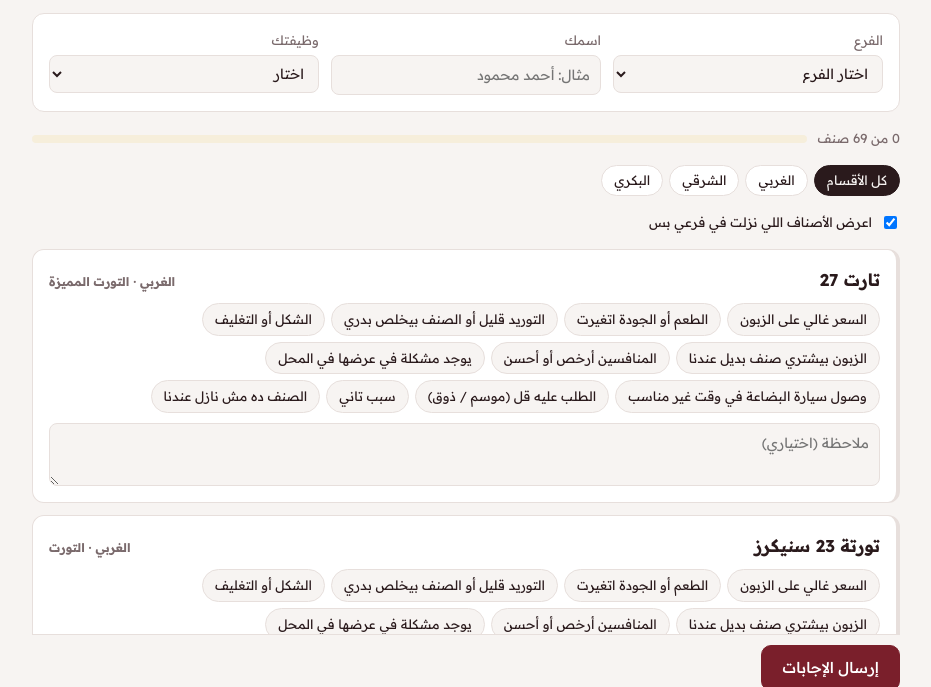
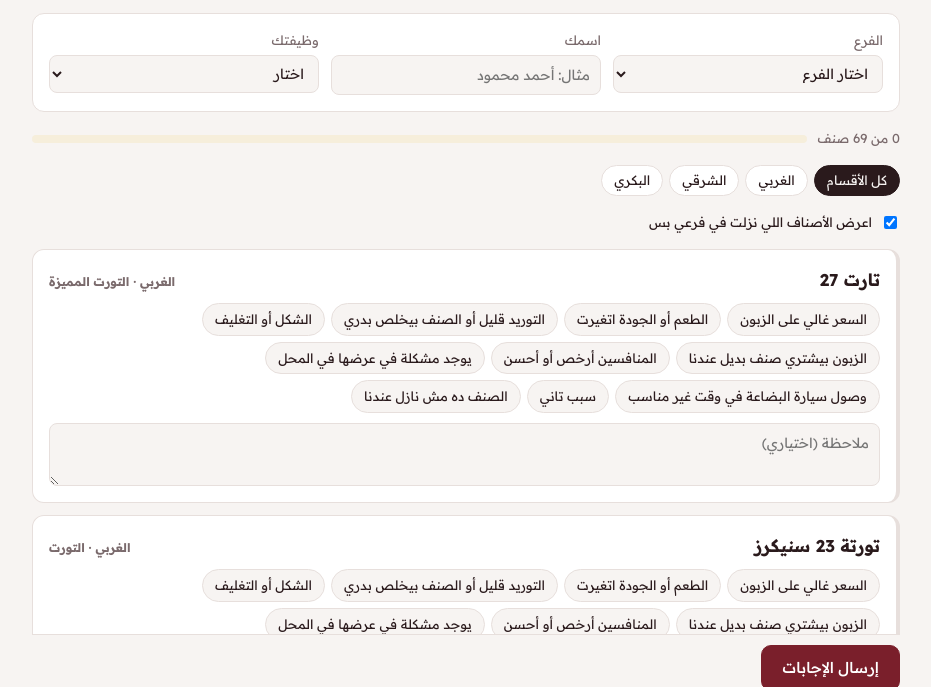
Before and after one commit to mohamedahmedzidanmz-bit/khaled-omar-survey, a plain HTML site: page index.html in a window 1280 px wide. Shown: the part 99-786 px from the top of the page, without its empty margins (174-1105 px from the left). Drawn offline with Linux system fonts and the light colour scheme; no server answers.

Commit message:
Update index.html

```diff
--- a/index.html
+++ b/index.html
@@ -112,7 +112,7 @@ const DATA = {"items": [{"c": 782, "n": "تارت 27", "s": "الغربي", "fam
 const REASONS = [
   ["price","السعر غالي على الزبون"],["quality","الطعم أو الجودة اتغيرت"],["supply","التوريد قليل أو الصنف بيخلص بدري"],
   ["look","الشكل أو التغليف"],["subst","الزبون بيشتري صنف بديل عندنا"],["comp","المنافسين أرخص أو أحسن"],
-  ["display","يوجد مشكلة في عرضها في المحل"],["delivery","وصول سيارة البضاعة في وقت غير مناسب"],["season","الطلب عليه قل (موسم / ذوق)"],["other","سبب تاني"]
+  ["display","يوجد مشكلة في عرضها في المحل"],["delivery","وصول سيارة البضاعة في وقت غير مناسب"],["other","سبب تاني"]
 ];
 const RL = Object.fromEntries(REASONS);
 const $ = s=>document.querySelector(s);
```
